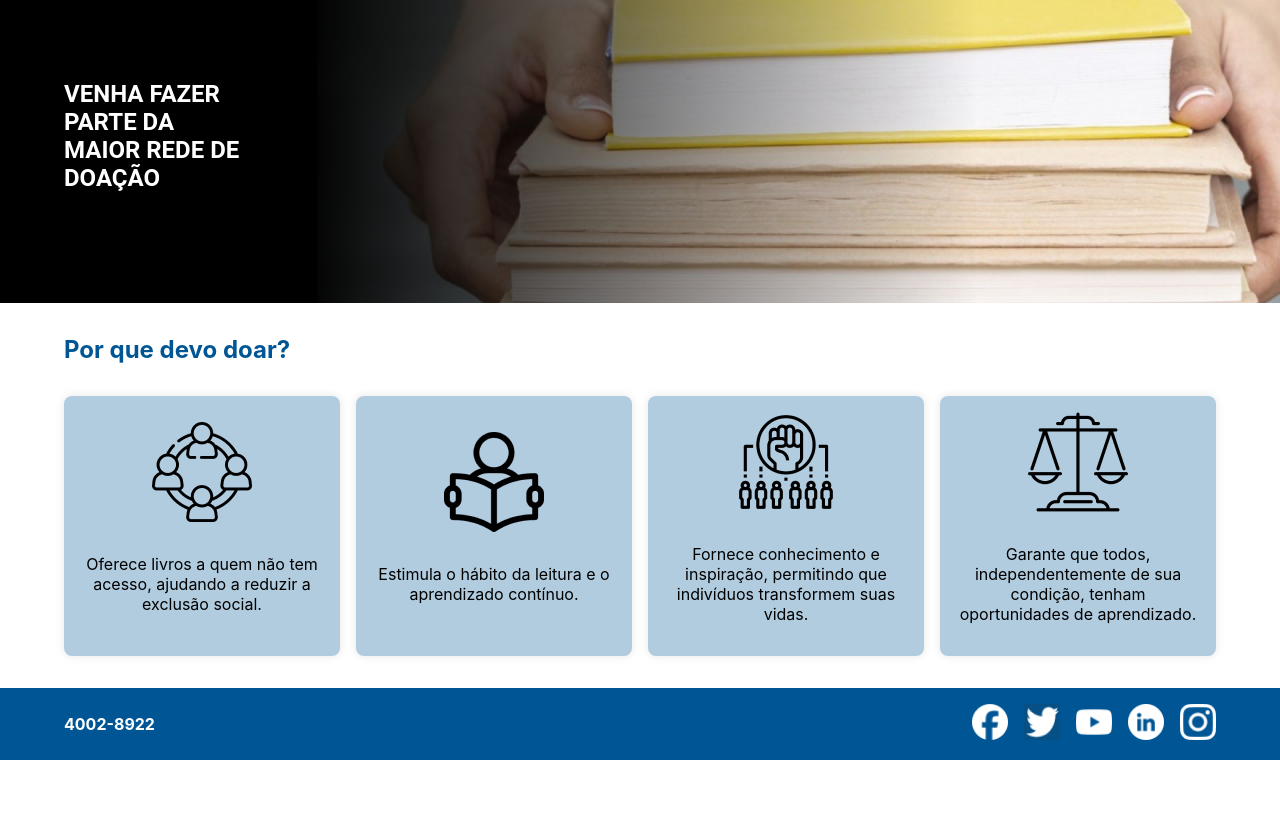
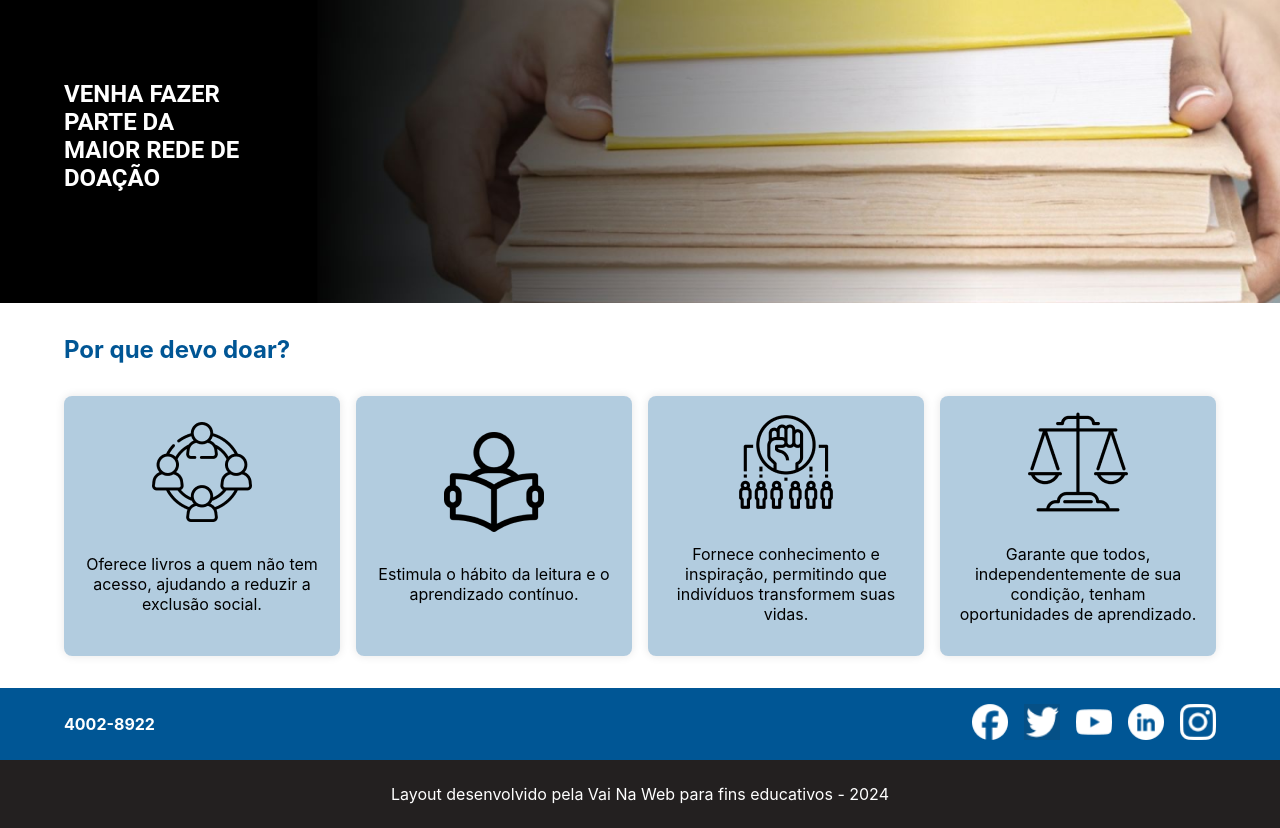
Before and after one commit to argelhr/VNW---desafio-final-mod-1, a React (Vite) app: page / in a window 1280 px wide. Shown: the part 129-957 px from the top of the page. Before the commit the page ends 889 px from the top, so only its background shows below. Built offline with nearby package versions, Linux system fonts and the light colour scheme.

Commit message:
style: ajusta o layout e adiciona informações no footer para melhor fins de crédito

```diff
--- a/src/components/Footer/index.jsx
+++ b/src/components/Footer/index.jsx
@@ -10,7 +10,11 @@ const Footer = () => {
   return (
     <footer>
       <div className={style.footer_container}>
-        <a href="https://www.youtube.com/watch?v=JQuqkk7deOc" target="_blank" rel="noopener noreferrer" aria-label="Ligar para o número 4 0 0 2 2 8 9 2 2 e pedir playstation, playstation, playstation">
+        <a
+          href="https://www.youtube.com/watch?v=JQuqkk7deOc"
+          target="_blank"
+          rel="noopener noreferrer"
+          aria-label="Ligar para o número 4 0 0 2 2 8 9 2 2 e pedir playstation, playstation, playstation">
           4002-8922
         </a>
         <aside>
@@ -44,6 +48,7 @@ const Footer = () => {
         </aside>
       </div>
       <div className={style.footer_container}></div>
+      <aside className={style.layoutVNW}>Layout desenvolvido pela Vai Na Web para fins educativos - {new Date().getFullYear()}</aside>
     </footer>
   );
 };
--- a/src/components/Footer/styles.module.scss
+++ b/src/components/Footer/styles.module.scss
@@ -1,13 +1,12 @@
 footer {
   display: block;
   background: #005695;
-  padding: 16px 64px;
 }
 .footer_container {
   margin: 0 auto;
+  padding: 16px 64px 0 64px;
   display: flex;
   justify-content: space-between;
-  background: #005695;
   max-width: 1366px;
   & > a {
     display: flex;
@@ -47,3 +46,11 @@ footer {
     align-items: center;
   }
 }
+
+.layoutVNW{
+  width: 100%;
+  padding: 24px 64px;
+  text-align: center;
+  color: white;
+  background-color: #232020;
+}
```
